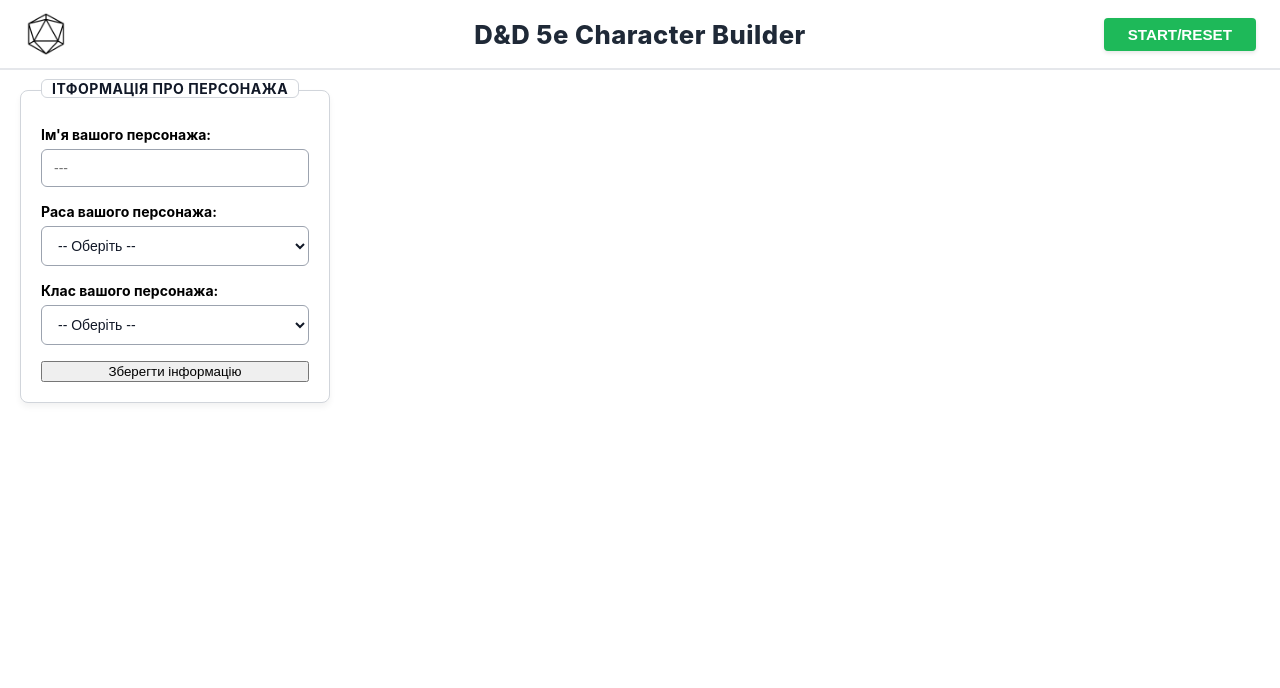
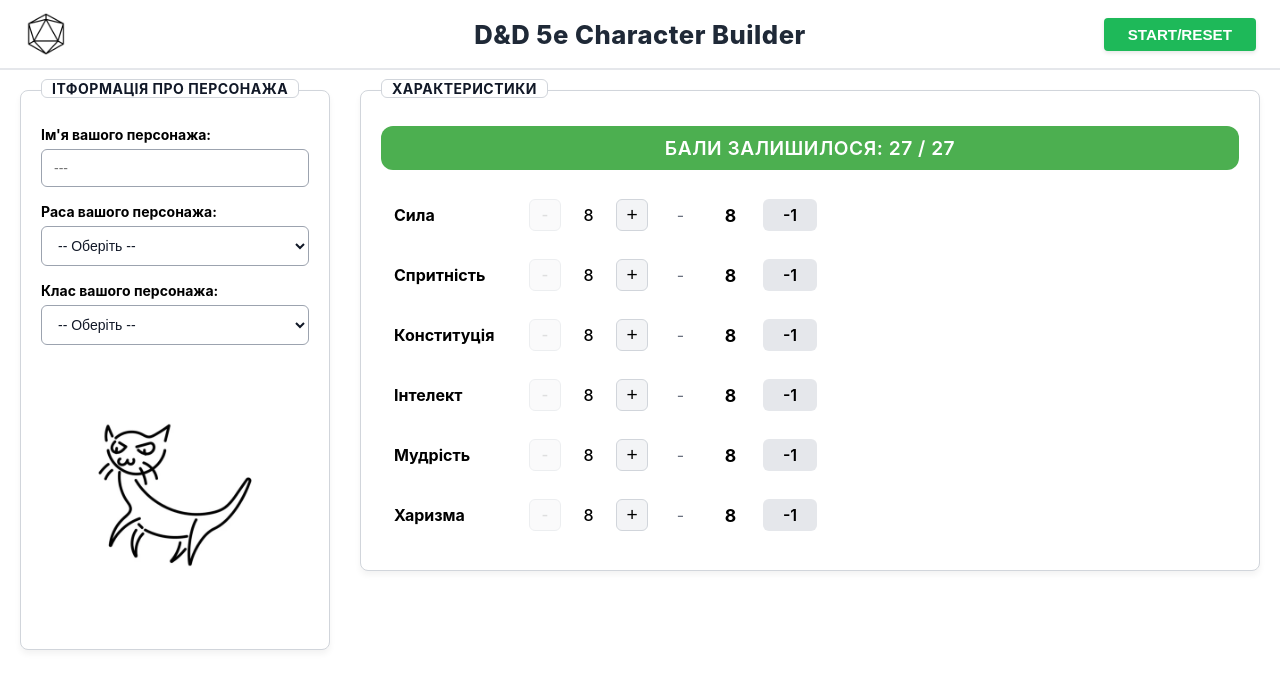
Before and after one commit to Benj1r00/CharacterBuilder, a React (Create React App) app: page /character-builder in a window 1280 px wide. Shown: the top 688 px of the page. Built offline with nearby package versions, Linux system fonts and the light colour scheme.

Commit message:
add second form and cat

```diff
--- a/src/components/CharacterBuilder.css
+++ b/src/components/CharacterBuilder.css
@@ -0,0 +1,119 @@
+.character-builder-wrapper {
+  position: relative;
+  background-color: #ffffff;
+  border: 1px solid #d1d5db;
+  border-radius: 8px;
+  padding: 35px 20px 20px 20px;
+  width: 100%;
+  min-width: 280px;
+  box-shadow: 0 4px 6px rgba(0, 0, 0, 0.05);
+  font-family: -apple-system, BlinkMacSystemFont, "Segoe UI", Roboto, Helvetica, Arial, sans-serif;
+  box-sizing: border-box;
+}
+
+.panel-badge {
+  position: absolute;
+  top: -12px;
+  left: 20px;
+  background-color: #ffffff;
+  padding: 0 10px;
+  font-weight: 700;
+  font-size: 14px;
+  border: 1px solid #d1d5db;
+  border-radius: 6px;
+  text-transform: uppercase;
+  color: #111827;
+  letter-spacing: 0.5px;
+}
+
+.points {
+  background: #4CAF50;
+  color: white;
+  padding: 10px;
+  text-align: center;
+  margin-bottom: 20px;
+  border-radius: 12px;
+}
+
+.points h2 {
+    margin: 0;
+    font-size: 1.2rem;
+    font-weight: 600;
+    letter-spacing: 0.5px;
+}
+
+.stat-row {
+    display: flex;
+    gap: 15px;
+    align-items: center;
+    margin-bottom: 10px;
+    padding: 8px 12px;
+    border-radius: 8px;
+    border: 1px solid transparent;
+    transition: background-color 0.2s ease, border-color 0.2s ease;
+}
+
+.stat-row-primary {
+    background-color: rgba(76, 175, 80, 0.1);
+    border: 1px solid #4CAF50;
+}
+
+.stat-label {
+    width: 120px;
+    color: inherit;
+    font-size: 1rem;
+}
+
+.stat-label-primary {
+    color: #2E7D32;
+}
+
+.stat-btn {
+    width: 32px;
+    height: 32px;
+    border-radius: 6px;
+    border: 1px solid #d1d5db;
+    background-color: #f3f4f6;
+    font-size: 1.2rem;
+    cursor: pointer;
+    display: flex;
+    align-items: center;
+    justify-content: center;
+    transition: background-color 0.2s ease;
+}
+
+.stat-btn:hover:not(:disabled) {
+    background-color: #e5e7eb;
+}
+
+.stat-btn:disabled {
+    cursor: not-allowed;
+    opacity: 0.4;
+}
+
+.stat-value {
+    width: 25px;
+    text-align: center;
+    font-weight: 500;
+}
+
+.stat-race-bonus {
+    color: #6b7280;
+    width: 35px;
+    text-align: center;
+}
+
+.stat-total {
+    font-size: 1.1rem;
+    width: 35px;
+    text-align: center;
+}
+
+.stat-modifier-badge {
+    padding: 6px 12px;
+    background: #e5e7eb;
+    border-radius: 6px;
+    font-weight: 600;
+    min-width: 30px;
+    text-align: center;
+}
--- a/src/components/CharacterBuilder.js
+++ b/src/components/CharacterBuilder.js
@@ -0,0 +1,95 @@
+import React from "react";
+import { useDispatch, useSelector } from 'react-redux';
+import { incrementStat, decrementStat } from '../store/characterSlice';
+
+import { POINT_COST, whatModifier } from '../constant/pointBuyCost'
+import { RACES } from "../constant/races";
+import { CLASSES } from "../constant/classes";
+import './CharacterBuilder.css'; // Підключення нашого нового CSS файлу
+
+const UI_LABELS = {
+    strength: 'Сила',
+    dexterity: 'Спритність',
+    constitution: 'Конституція',
+    intelligence: 'Інтелект',
+    wisdom: 'Мудрість',
+    charisma: 'Харизма'
+};
+
+export default function CharacterBuilder(){
+    const dispatch = useDispatch();
+    const baseStats = useSelector((state) => state.character.baseStats);
+    const selectedRaceKey = useSelector((state) => state.character.selectedRace);
+    const selectedClassKey = useSelector((state) => state.character.selectedClass);
+
+    const activeBonuses = selectedRaceKey && RACES[selectedRaceKey] ? RACES[selectedRaceKey].bonuses : {};
+    const primaryAbility = CLASSES[selectedClassKey]?.primary_ability || [];
+
+    const spentPoints = Object.values(baseStats).reduce((total, statValue) => {
+        return total + POINT_COST[statValue];
+    }, 0);
+
+    const pointsRemaining = 27 - spentPoints;
+
+    return(
+        <div className="character-builder-wrapper">
+            <div className="panel-badge">Характеристики</div>
+
+            <div className="points">
+                <h2>БАЛИ ЗАЛИШИЛОСЯ: {pointsRemaining} / 27</h2>
+            </div>
+
+            <div className="stats-list">
+                {Object.entries(baseStats).map(([statKey, statValue]) => {
+                    const raceBonus = activeBonuses[statKey] || 0;
+                    const totalStatValue = statValue + raceBonus;
+                    const modifier = whatModifier(totalStatValue);
+                    const formattedModifier = modifier >= 0 ? `+${modifier}` : modifier;
+                    const displayLabel = UI_LABELS[statKey];
+                    const isPrimary = primaryAbility.includes(statKey);
+
+                    return (
+                        <div
+                            key={statKey}
+                            className={`stat-row ${isPrimary ? 'stat-row-primary' : ''}`}
+                        >
+                            <strong className={`stat-label ${isPrimary ? 'stat-label-primary' : ''}`}>
+                                {displayLabel} {isPrimary && '⭐'}
+                            </strong>
+
+                            <button
+                                className="stat-btn"
+                                onClick={() => dispatch(decrementStat(statKey))}
+                                disabled={statValue <= 8}
+                            >
+                                -
+                            </button>
+
+                            <span className="stat-value">{statValue}</span>
+
+                            <button
+                                className="stat-btn"
+                                onClick={() => dispatch(incrementStat(statKey))}
+                                disabled={pointsRemaining === 0 || statValue >= 15}
+                            >
+                                +
+                            </button>
+
+                            <span className="stat-race-bonus">
+                                {raceBonus > 0 ? `+${raceBonus}` : '-'}
+                            </span>
+
+                            <strong className="stat-total">
+                                {totalStatValue}
+                            </strong>
+
+                            <span className="stat-modifier-badge">
+                                {formattedModifier}
+                            </span>
+                        </div>
+                    );
+                })}
+            </div>
+        </div>
+    );
+}
--- a/src/components/CharacterInfo.js
+++ b/src/components/CharacterInfo.js
@@ -1,15 +1,34 @@
-import React from 'react';
+import React, {useEffect} from 'react';
 import { useForm } from 'react-hook-form';
+import { useDispatch } from 'react-redux';
+
+import { setRace } from '../store/characterSlice';
+import { setClass } from '../store/characterSlice';
+
 import { RACES } from '../constant/races';
 import { CLASSES } from '../constant/classes';
+import cat from '../img/cat.webp'
 import './CharacterInfo.css'
 
 export default function CharacterInfo(){
-    const {register, handleSubmit, formState: { errors },} = useForm({defaultValues: {characterName: '', race: '', characterClass: ''}});
+    const dispatch = useDispatch();
+
+    const {register, handleSubmit, watch, formState: { errors },} = useForm({defaultValues: {characterName: '', race: '', characterClass: ''}});
 
     const onSubmit = (data) => {
         console.log(data);
     }
+
+    const selectedRaceKey = watch('race');
+    const selectedClassKey = watch('characterClass');
+
+    useEffect(() => {
+        dispatch(setRace(selectedRaceKey || ''));
+    }, [selectedRaceKey, dispatch]);
+
+    useEffect(() => {
+        dispatch(setClass(selectedClassKey || ''));
+    }, [selectedClassKey, dispatch]);
 
     return(
         <div className='info-panel-wrapper'>
@@ -57,9 +76,7 @@
                     </select>
                     {errors.characterClass && <span className="error-text">{errors.characterClass.message}</span>}
                 </div>
-                <button type="submit">
-                    Зберегти інформацію
-                </button>
+                <img src={cat} alt="cat" />
             </form>
         </div>
     );
--- a/src/constant/pointBuyCost.js
+++ b/src/constant/pointBuyCost.js
@@ -1,4 +1,4 @@
-export const POINT_BUY_COSTS = {
+export const POINT_COST = {
   8: 0,
   9: 1,
   10: 2,
@@ -9,6 +9,6 @@
   15: 9
 };
 
-export default function whatModifier(score) {
+export function whatModifier(score) {
   return (Math.floor((score - 10) / 2));
 }
--- a/src/pages/MainPage.js
+++ b/src/pages/MainPage.js
@@ -1,4 +1,5 @@
 import CharacterInfo from '../components/CharacterInfo';
+import CharacterBuilder from '../components/CharacterBuilder';
 import './MainPage.css';
 
 export default function MainPage(){
@@ -9,7 +10,7 @@
             </div>
 
             <div className="main-content-section">
-                {/* місце для контейнера з поінтами */}
+                <CharacterBuilder/>
             </div>
         </div>
     );
--- /dev/null
+++ b/src/store/characterSlice.js
@@ -0,0 +1,41 @@
+import { createSlice } from "@reduxjs/toolkit";
+
+const initialState ={
+    baseStats: {strength:8, dexterity:8, constitution:8, intelligence:8, wisdom:8, charisma:8},
+    baseRace: '',
+    baseClass: ''
+}
+
+const characterSlice = createSlice({
+  name: 'character',
+  initialState,
+  reducers: {
+    // Екшен для оновлення раси з лівої панелі
+    setRace: (state, action) => {
+      state.selectedRace = action.payload;
+    },
+    // Екшен для оновлення класа з лівої панелі
+    setClass: (state, action) => {
+      state.selectedClass = action.payload;
+    },
+    // "+"
+    incrementStat: (state, action) => {
+      const statName = action.payload;
+      const currentValue = state.baseStats[statName];
+      if (currentValue < 15) {
+        state.baseStats[statName] += 1;
+      }
+    },
+    // "-"
+    decrementStat: (state, action) => {
+      const statName = action.payload;
+      const currentValue = state.baseStats[statName];
+      if (currentValue > 8) {
+        state.baseStats[statName] -= 1;
+      }
+    }
+  }
+});
+
+export const { setRace, setClass, incrementStat, decrementStat } = characterSlice.actions;
+export default characterSlice.reducer;
--- a/src/store/store.js
+++ b/src/store/store.js
@@ -1,5 +1,8 @@
 import { configureStore } from '@reduxjs/toolkit';
+import characterReducer from './characterSlice';
 
 export const store = configureStore({
-  reducer: {},
+  reducer: {
+    character: characterReducer,
+  },
 });
```
Also changed, not shown: src/components/PointBuyTable.css (deleted), src/components/PointBuyTable.js (deleted), src/img/cat.webp (added).
